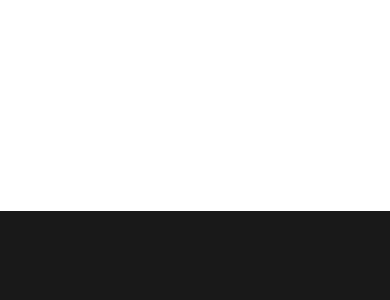
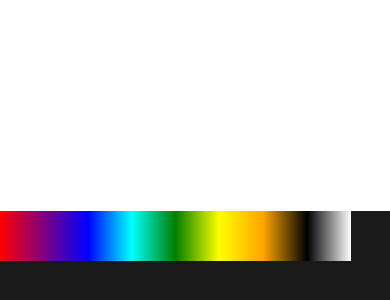
Before and after one commit to Real-Musafir/reanimated2-colorPicker, a React Native app: screen / in a window 390 px wide. Shown: the part 422-722 px from the top of the page. Built offline with nearby package versions, Linux system fonts and the light colour scheme.

Commit message:
apply linear grediant in footer

```diff
--- a/App.js
+++ b/App.js
@@ -5,6 +5,7 @@
   useAnimatedStyle,
   useSharedValue,
 } from "react-native-reanimated";
+import ColorPicker from "./components/ColorPicker";
 
 const COLORS = [
   "red",
@@ -30,7 +31,9 @@
     <>
       <View style={styles.topContainer} />
 
-      <View style={styles.bottomContainer}></View>
+      <View style={styles.bottomContainer}>
+        <ColorPicker colors={COLORS} />
+      </View>
     </>
   );
 }
--- /dev/null
+++ b/components/ColorPicker.js
@@ -0,0 +1,16 @@
+import { LinearGradient } from "expo-linear-gradient";
+import React from "react";
+import { View, Text } from "react-native";
+
+function ColorPicker({ colors }) {
+  return (
+    <LinearGradient
+      colors={colors}
+      start={{ x: 0, y: 0 }}
+      end={{ x: 1, y: 0 }}
+      style={{ height: 50, width: "90%" }}
+    />
+  );
+}
+
+export default ColorPicker;
```
